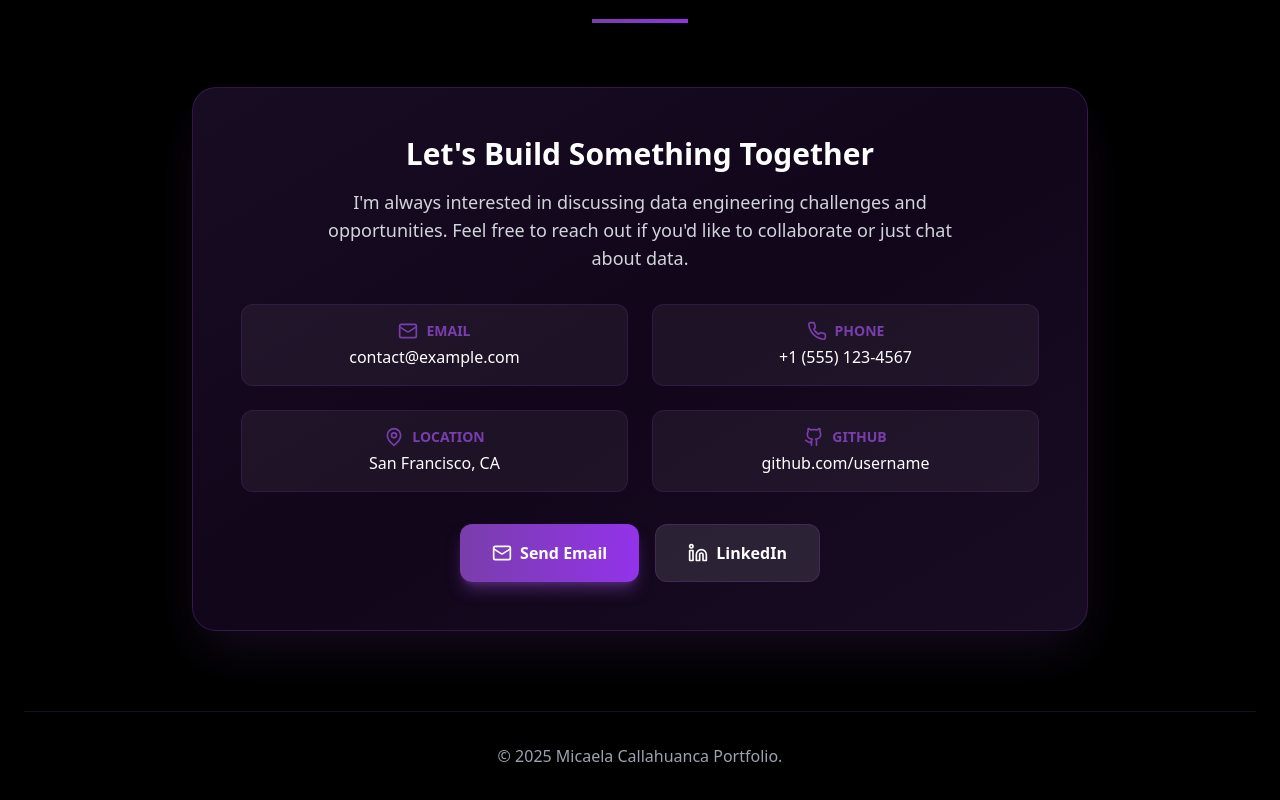
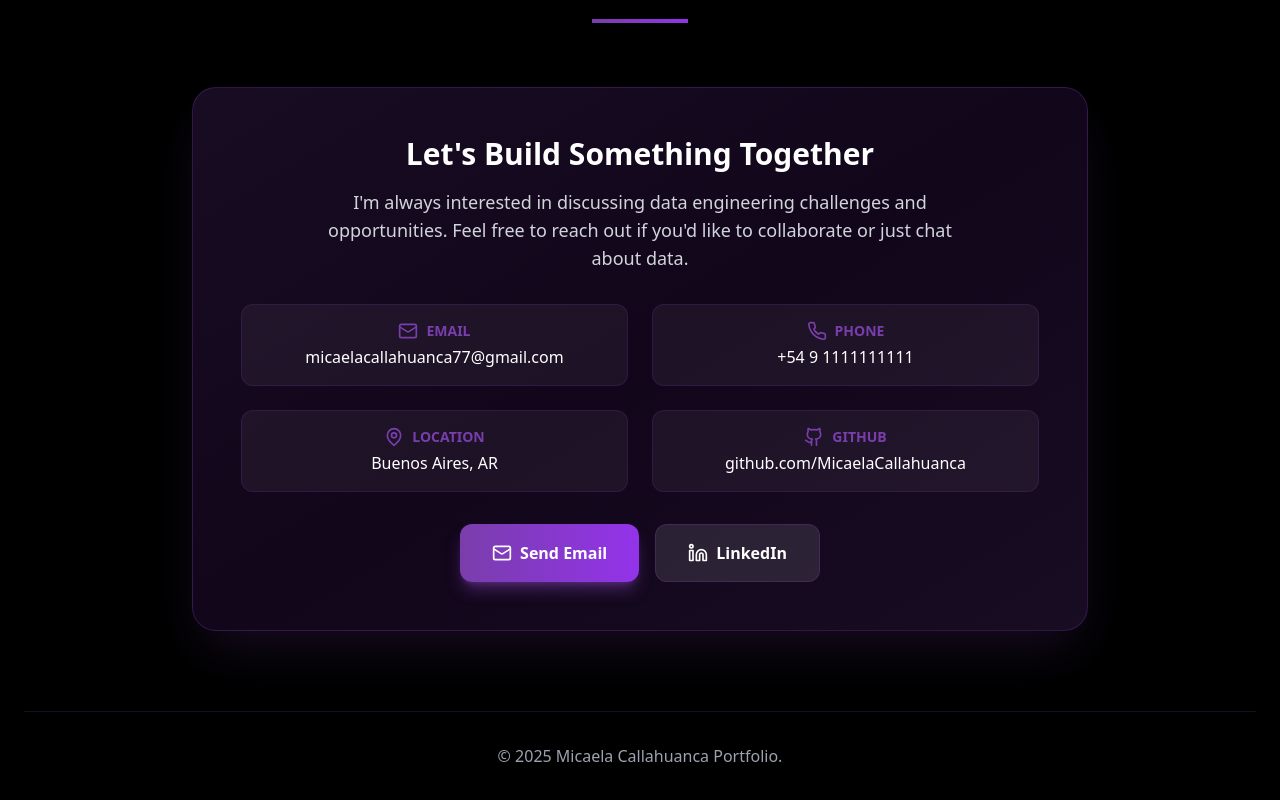
Before and after one commit to MicaelaCallahuanca/Micaela-Callahuanca-Portfolio, a React (Vite) app: page / in a window 1280 px wide. Shown: the part 4147-4947 px from the top of the page. Built offline with nearby package versions, Linux system fonts and the light colour scheme.

Commit message:
Updated Contact.tsx

```diff
--- a/src/components/Contact.tsx
+++ b/src/components/Contact.tsx
@@ -38,25 +38,25 @@ function Contact() {
               <ContactInfo
                 icon={<Mail className="w-5 h-5" />}
                 label="Email"
-                value="contact@example.com"
-                href="mailto:contact@example.com"
+                value="micaelacallahuanca77@gmail.com"
+                href="mailto:micaelacallahuanca77@gmail.com"
               />
               <ContactInfo
                 icon={<Phone className="w-5 h-5" />}
                 label="Phone"
-                value="+1 (555) 123-4567"
-                href="tel:+15551234567"
+                value="+54 9 1111111111"
+                href="tel:+54 9 1111111111"
               />
               <ContactInfo
                 icon={<MapPin className="w-5 h-5" />}
                 label="Location"
-                value="San Francisco, CA"
+                value="Buenos Aires, AR"
               />
               <ContactInfo
                 icon={<Github className="w-5 h-5" />}
                 label="GitHub"
-                value="github.com/username"
-                href="https://github.com"
+                value="github.com/MicaelaCallahuanca"
+                href="https://github.com/MicaelaCallahuanca"
               />
             </div>
 
```
